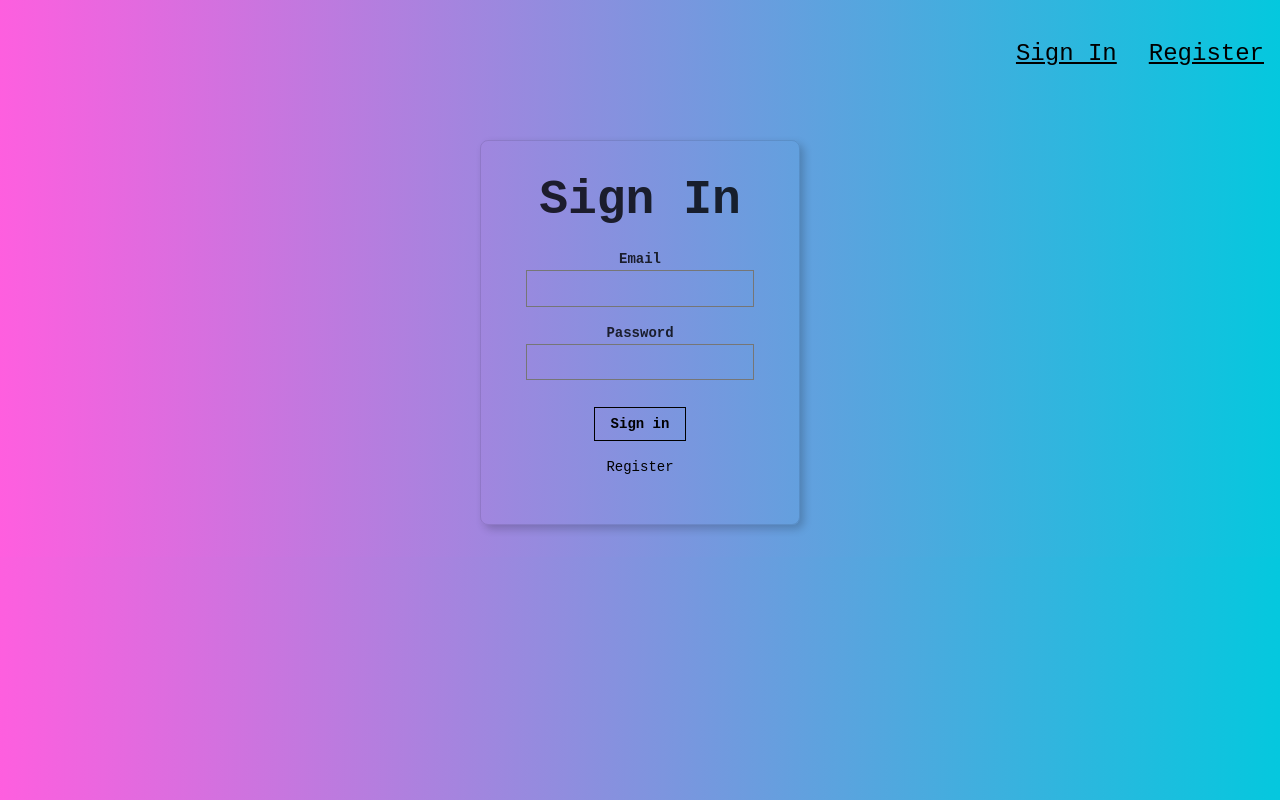
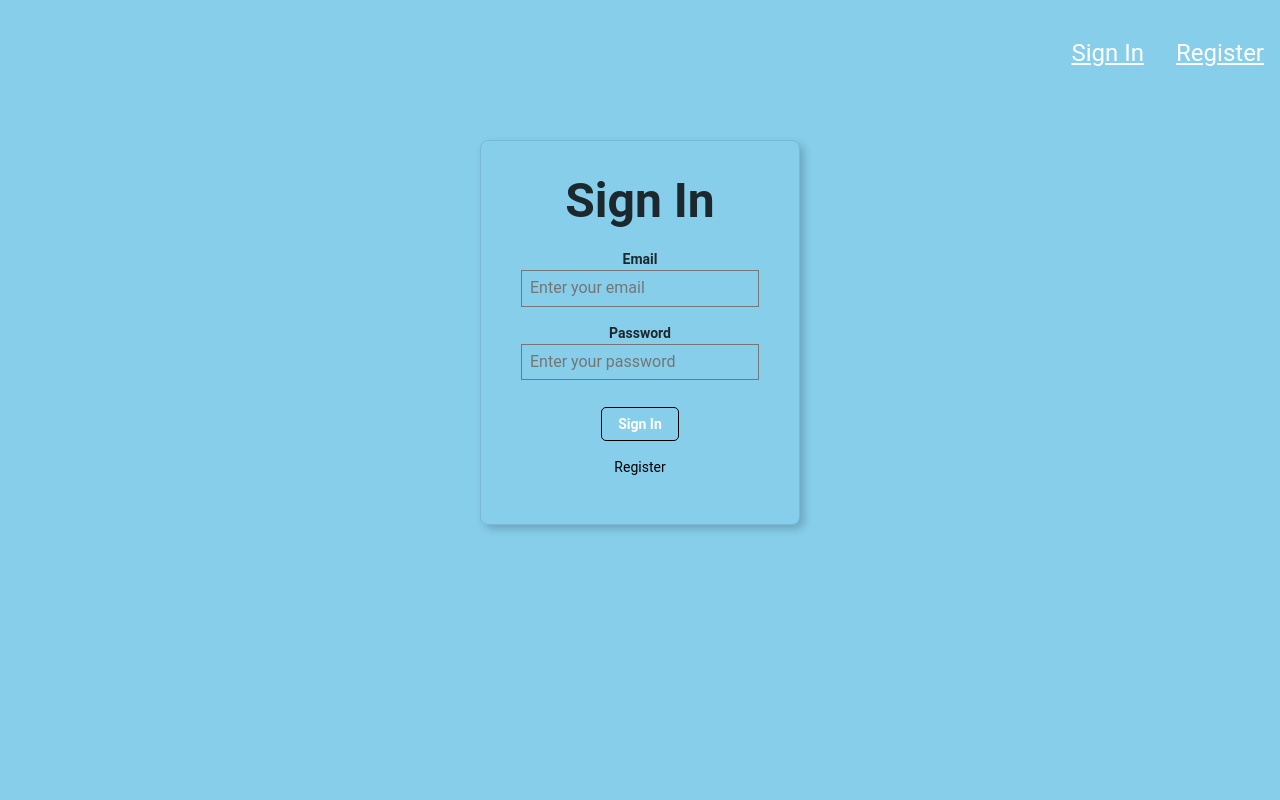
Before and after one commit to mareko77/recipe-app-frontend-mongodb, a React (Create React App) app: page / in a window 1280 px wide. Built offline with nearby package versions, Linux system fonts and the light colour scheme.

Commit message:
UI/UX improvement

```diff
--- a/package.json
+++ b/package.json
@@ -3,13 +3,8 @@
   "version": "0.1.0",
   "private": true,
   "dependencies": {
-    "bootstrap": "^5.3.3",
-    "particles-bg": "^2.5.5",
-    "pg": "^8.13.1",
     "react": "^18.2.0",
-    "react-bootstrap": "^2.10.5",
     "react-dom": "^18.2.0",
-    "react-parallax-tilt": "^1.7.164",
     "react-scripts": "^5.0.1",
     "tachyons": "^4.12.0"
   },
--- a/src/components/Navigation/Navigation.js
+++ b/src/components/Navigation/Navigation.js
@@ -3,18 +3,33 @@ import React from 'react';
 const Navigation = ({ onRouteChange, isSignedIn }) => {
   if (isSignedIn) {
     return (
-        <nav style={{display: 'flex', justifyContent: 'flex-end'}}>
-          <p onClick={() => onRouteChange('signout')} className='f3 link dim black underline pa3 pointer'>Sign Out</p>
+      <nav className="flex justify-end">
+        <p
+          onClick={() => onRouteChange('signout')}
+          className="f3 link dim white underline pa3 pointer"
+        >
+          Sign Out
+        </p>
       </nav>
     );
   } else {
     return (
-        <nav style={{display: 'flex', justifyContent: 'flex-end'}}>
-          <p onClick={() => onRouteChange('signin')} className='f3 link dim black underline pa3 pointer'>Sign In</p>
-          <p onClick={() => onRouteChange('register')} className='f3 link dim black underline pa3 pointer'>Register</p>
+      <nav className="flex justify-end">
+        <p
+          onClick={() => onRouteChange('signin')}
+          className="f3 link dim white underline pa3 pointer"
+        >
+          Sign In
+        </p>
+        <p
+          onClick={() => onRouteChange('register')}
+          className="f3 link dim white underline pa3 pointer"
+        >
+          Register
+        </p>
       </nav>
     );
   }
-}
+};
 
 export default Navigation;
--- a/src/components/RecipeBox/RecipeBox.js
+++ b/src/components/RecipeBox/RecipeBox.js
@@ -8,6 +8,7 @@ class RecipeBox extends Component {
       name: '',
       description: '',
       ingredients: '',
+      instructions: '',
       url_photo: '',
       editingRecipeId: null,
     };
@@ -29,10 +30,9 @@ class RecipeBox extends Component {
   };
 
   onSubmitRecipe = () => {
-    const { name, description, ingredients, url_photo, editingRecipeId } = this.state;
+    const { name, description, ingredients, instructions, url_photo, editingRecipeId } = this.state;
     const { user } = this.props;
 
-    const ingredientsArray = ingredients.split(',').map((ingredient) => ingredient.trim());
 
     if (editingRecipeId) {
       fetch(`https://recipe-app-backend-mongodb-9.onrender.com/recipes/${editingRecipeId}`, {
@@ -42,13 +42,14 @@ class RecipeBox extends Component {
           userId: user.id,
           name,
           description,
-          ingredients: ingredientsArray,
+          ingredients, /*: ingredientsArray,*/
+          instructions,
           url_photo,
         }),
       })
         .then(() => {
           this.fetchRecipes();
-          this.setState({ name: '', description: '', ingredients: '', url_photo: '', editingRecipeId: null });
+          this.setState({ name: '', description: '', ingredients: '', instructions: '', url_photo: '', editingRecipeId: null });
         })
         .catch((err) => console.error('Error updating recipe:', err));
     } else {
@@ -59,13 +60,14 @@ class RecipeBox extends Component {
           userId: user.id,
           name,
           description,
-          ingredients: ingredientsArray,
+          ingredients,
+          instructions,
           url_photo,
         }),
       })
         .then(() => {
           this.fetchRecipes();
-          this.setState({ name: '', description: '', ingredients: '', url_photo: '' });
+          this.setState({ name: '', description: '', ingredients: '', instructions: '', url_photo: '' });
         })
         .catch((err) => console.error('Error adding recipe:', err));
     }
@@ -79,76 +81,99 @@ class RecipeBox extends Component {
 
   onEditRecipe = (recipe) => {
     this.setState({
-      editingRecipeId: recipe._id, // Use _id for MongoDB
+      editingRecipeId: recipe._id,
       name: recipe.name,
       description: recipe.description,
-      ingredients: recipe.ingredients.join(', '), // Convert array to comma-separated string
+      ingredients: recipe.ingredients,
+      instructions: recipe.instructions,
       url_photo: recipe.url_photo,
     });
   };
 
-  render() {
-    const { recipes, name, description, ingredients, url_photo, editingRecipeId } = this.state;
+  render(){
+    const { recipes, name, description, ingredients, url_photo } = this.state;
 
     return (
       <div className="pa4">
-        <div className="mb3">
+        <h1 className="tc f3 fw6">Your Recipes</h1>
+        <div className="mb4 bg-sand pa3 br3 shadow-2">
+          <h2 className="f4">Add or Edit a Recipe</h2>
           <input
             type="text"
             placeholder="Recipe Name"
-            className="pa2 input-reset ba bg-transparent w-100 mb2"
+            className="pa2 input-reset ba b--black-20 br3 w-100 mb3"
             value={name}
             onChange={(e) => this.onInputChange('name', e.target.value)}
           />
           <textarea
             placeholder="Description"
-            className="pa2 input-reset ba bg-transparent w-100 mb2"
+            className="pa2 input-reset ba b--black-20 br3 w-100 mb3"
             value={description}
             onChange={(e) => this.onInputChange('description', e.target.value)}
           />
           <textarea
             placeholder="Ingredients (comma-separated)"
-            className="pa2 input-reset ba bg-transparent w-100 mb2"
+            className="pa2 input-reset ba b--black-20 br3 w-100 mb3"
             value={ingredients}
             onChange={(e) => this.onInputChange('ingredients', e.target.value)}
           />
+          <textarea
+            placeholder="Instructions"
+            className="pa2 input-reset ba b--black-20 br3 w-100 mb3"
+            value={this.state.instructions}
+            onChange={(e) => this.onInputChange('instructions', e.target.value)}
+          />
+
           <input
             type="text"
             placeholder="Photo URL"
-            className="pa2 input-reset ba bg-transparent w-100 mb2"
+            className="pa2 input-reset ba b--black-20 br3 w-100 mb3"
             value={url_photo}
             onChange={(e) => this.onInputChange('url_photo', e.target.value)}
           />
-          <button onClick={this.onSubmitRecipe} className="pa2 ba bw1 bg-light-green">
-            {editingRecipeId ? 'Update Recipe' : 'Add Recipe'}
+          <button
+            onClick={this.onSubmitRecipe}
+            className="pa2 ba bw1 b--black-20 bg-blue br3 grow pointer"
+          >
+            {this.state.editingRecipeId ? 'Update Recipe' : 'Add Recipe'}
           </button>
         </div>
 
-        <div className="flex flex-wrap justify-center gap3">
+        <div className="flex flex-wrap justify-center">
           {recipes.map((recipe) => (
-            <div key={recipe._id} className="recipe-item flex flex-column items-center mb4 pa3 ba b--black-20">
-              <h2 className="f4">{recipe.name}</h2>
-              <p>{recipe.description}</p>
-              <p>
-                <strong>Ingredients:</strong> {recipe.ingredients.join(', ')}
-              </p>
-              <img
-                src={recipe.url_photo}
-                alt={recipe.name}
-                className="w-100 h-auto mw5 mh3"
-              />
-              <div className="recipe-buttons mt2 flex justify-center gap2">
+            <div
+              key={recipe.id}
+              className="bg-white ba b--black-20 pa3 ma2 br3 shadow-1 w-100 w-50-m w-25-l flex flex-column justify-between"
+            >
+              <div>
+                <h2 className="f5 fw6 mb2">{recipe.name}</h2>
+                <p className="f6 mb2">{recipe.description}</p>
+                <p className="f6 mb2">
+                  <strong>Ingredients:</strong> {recipe.ingredients}
+                </p>
+                <p className="f6 mb2">
+                  <strong>Instructions:</strong> {recipe.instructions}
+                </p>
+                {recipe.url_photo && (
+                  <img
+                    src={recipe.url_photo}
+                    alt={recipe.name}
+                    className="w-100 h-auto br3 mb2"
+                  />
+                )}
+              </div>
+              <div className="flex justify-between mt3">
                 <button
-                  onClick={() => this.onDeleteRecipe(recipe._id)}
-                  className="pa2 ba bw1 bg-light-red mt2 f6 link white bg-red ba b--red br2 hover-bg-light-red"
+                  onClick={() => this.onEditRecipe(recipe)}
+                  className="pa1 ba bw1 b--blue bg-light-blue br3 pointer grow"
+                >
+                  Edit
+                </button>
+                <button
+                  onClick={() => this.onDeleteRecipe(recipe.id)}
+                  className="pa1 ba bw1 b--red bg-light-red br3 pointer grow"
                 >
                   Delete
-                </button>
-                <button
-                  onClick={() => this.onEditRecipe(recipe)}
-                  className="pa2 ba bw1 bg-light-yellow mt2 f6 link black bg-yellow ba b--yellow br2 hover-bg-light-yellow"
-                >
-                  Edit
                 </button>
               </div>
             </div>
--- a/src/components/Register/Register.js
+++ b/src/components/Register/Register.js
@@ -7,6 +7,7 @@ class Register extends React.Component {
       email: '',
       password: '',
       name: '',
+      errorMessage: '',
     };
   }
 
@@ -22,93 +23,118 @@ class Register extends React.Component {
     this.setState({ password: event.target.value });
   };
 
-  onSubmitSignIn = () => {
+
+
+  onSubmitRegister = () => {
+    const { name, email, password } = this.state;
+
+    if (!name || !email || !password) {
+      this.setState({ errorMessage: 'Please fill out all fields.' });
+      return;
+    }
+
     fetch('https://recipe-app-backend-mongodb-9.onrender.com/register', {
       method: 'post',
       headers: { 'Content-Type': 'application/json' },
-        body: JSON.stringify({
-            email: this.state.email,
-            password: this.state.password,
-            name: this.state.name,
-        }),
+      body: JSON.stringify({ name, email, password }),
     })
-        .then((response) => {
-            if (!response.ok) {
-                throw new Error('Failed to register');
-            }
-            return response.json();
-        })
+      .then((response) => response.json())
       .then((user) => {
-          console.log('User registered:', user); // Debugging
         if (user.id) {
           this.props.loadUser(user);
           this.props.onRouteChange('home');
+        } else {
+          this.setState({ errorMessage: 'Unable to register. Please try again.' });
         }
       })
       .catch((err) => {
-            console.error('Registration error:', err);
-            alert('Registration failed. Please check your details.');
+        console.error('Error during registration:', err);
+        this.setState({ errorMessage: 'An error occurred. Please try again later.' });
       });
   };
 
 
   render() {
-  const { email, password, name } = this.state;
+    const { onRouteChange } = this.props;
+    const { errorMessage } = this.state;
+
+    const inputClass =
+      'pa2 input-reset ba bg-transparent hover-bg-light-blue hover-white w-100';
+    const buttonClass =
+      'b ph3 pv2 input-reset ba b--black bg-transparent grow pointer f6 dib';
 
     return (
+      <div>
         <article className="br3 ba b--black-10 mv4 w-100 w-50-m w-25-l mw6 shadow-5 center">
           <main className="pa4 black-80">
             <div className="measure">
               <fieldset id="sign_up" className="ba b--transparent ph0 mh0">
                 <legend className="f1 fw6 ph0 mh0">Register</legend>
+                {errorMessage && (
+                  <div className="red f6 mv3">{errorMessage}</div>
+                )}
                 <div className="mt3">
-                          <label className="db fw6 lh-copy f6" htmlFor="name">Name</label>
+                  <label className="db fw6 lh-copy f6" htmlFor="name">
+                    Name
+                  </label>
                   <input
-                              className="pa2 input-reset ba bg-transparent hover-bg-black hover-white w-100"
+                    className={inputClass}
                     type="text"
                     name="name"
                     id="name"
-                              value={name}
+                    placeholder="Enter your name"
                     onChange={this.onNameChange}
                   />
                 </div>
                 <div className="mt3">
-                          <label className="db fw6 lh-copy f6" htmlFor="email-address">Email</label>
+                  <label className="db fw6 lh-copy f6" htmlFor="email-address">
+                    Email
+                  </label>
                   <input
-                              className="pa2 input-reset ba bg-transparent hover-bg-black hover-white w-100"
+                    className={inputClass}
                     type="email"
                     name="email-address"
                     id="email-address"
-                              value={email}
+                    placeholder="Enter your email"
                     onChange={this.onEmailChange}
                   />
                 </div>
                 <div className="mv3">
-                          <label className="db fw6 lh-copy f6" htmlFor="password">Password</label>
+                  <label className="db fw6 lh-copy f6" htmlFor="password">
+                    Password
+                  </label>
                   <input
-                              className="b pa2 input-reset ba bg-transparent hover-bg-black hover-white w-100"
+                    className={inputClass}
                     type="password"
                     name="password"
                     id="password"
-                              value={password}
+                    placeholder="Enter your password"
                     onChange={this.onPasswordChange}
                   />
                 </div>
               </fieldset>
-                  <div>
-                      <input
-                          onClick={this.onSubmitSignIn}
-                          className="b ph3 pv2 input-reset ba b--black bg-transparent grow pointer f6 dib"
-                          type="submit"
-                          value="Register"
-                      />
+              <div className="">
+                <button
+                  onClick={this.onSubmitRegister}
+                  className={buttonClass}
+                >
+                  Register
+                </button>
+              </div>
+              <div className="lh-copy mt3">
+                <p
+                  onClick={() => onRouteChange('signin')}
+                  className="f6 link dim black db pointer"
+                >
+                  Already have an account? Sign In
+                </p>
               </div>
             </div>
           </main>
         </article>
+      </div>
     );
   }
-
 }
 
 export default Register;
--- a/src/components/Signin/Signin.js
+++ b/src/components/Signin/Signin.js
@@ -5,7 +5,8 @@ class Signin extends React.Component {
     super(props);
     this.state = {
       signInEmail: '',
-      signInPassword: ''
+      signInPassword: '',
+      errorMessage: '',
     }
   }
 
@@ -15,71 +16,107 @@ class Signin extends React.Component {
 
   onPasswordChange = (event) => {
     this.setState({signInPassword: event.target.value})
+
+
   }
 
   onSubmitSignIn = () => {
+    const { signInEmail, signInPassword } = this.state;
+
+    if (!signInEmail || !signInPassword) {
+      this.setState({ errorMessage: 'Please enter both email and password.' });
+      return;
+    }
+
     fetch('https://recipe-app-backend-mongodb-9.onrender.com/signin', {
       method: 'post',
       headers: { 'Content-Type': 'application/json' },
-          body: JSON.stringify({
-            email: this.state.signInEmail,
-            password: this.state.signInPassword,
-          }),
+      body: JSON.stringify({ email: signInEmail, password: signInPassword }),
     })
       .then((response) => response.json())
       .then((user) => {
         if (user.id) {
           this.props.loadUser(user);
           this.props.onRouteChange('home');
+        } else {
+          this.setState({ errorMessage: 'Invalid email or password. Please try again.' });
         }
       })
-          .catch((err) => console.error('Error during sign-in:', err));
+      .catch((err) => {
+        console.error('Error during sign-in:', err);
+        this.setState({ errorMessage: 'An error occurred. Please try again later.' });
+      });
   };
-
 
   render() {
     const { onRouteChange } = this.props;
+    const { errorMessage } = this.state;
+
+    const inputClass =
+      'pa2 input-reset ba bg-transparent hover-bg-light-blue hover-white w-100';
+    const buttonClass =
+      'b ph3 pv2 input-reset ba b--black bg-transparent grow pointer f6 dib';
+
     return (
+      <div>
         <article className="br3 ba b--black-10 mv4 w-100 w-50-m w-25-l mw6 shadow-5 center">
           <main className="pa4 black-80">
             <div className="measure">
               <fieldset id="sign_up" className="ba b--transparent ph0 mh0">
                 <legend className="f1 fw6 ph0 mh0">Sign In</legend>
+                {errorMessage && (
+                  <div className="red f6 mv3">{errorMessage}</div>
+                )}
                 <div className="mt3">
-                <label className="db fw6 lh-copy f6" htmlFor="email-address">Email</label>
+                  <label
+                    className="db fw6 lh-copy f6"
+                    htmlFor="email-address"
+                  >
+                    Email
+                  </label>
                   <input
-                  className="pa2 input-reset ba bg-transparent hover-bg-black hover-white w-100"
+                    className={inputClass}
                     type="email"
                     name="email-address"
                     id="email-address"
+                    placeholder="Enter your email"
                     onChange={this.onEmailChange}
                   />
                 </div>
                 <div className="mv3">
-                <label className="db fw6 lh-copy f6" htmlFor="password">Password</label>
+                  <label className="db fw6 lh-copy f6" htmlFor="password">
+                    Password
+                  </label>
                   <input
-                  className="b pa2 input-reset ba bg-transparent hover-bg-black hover-white w-100"
+                    className={inputClass}
                     type="password"
                     name="password"
                     id="password"
+                    placeholder="Enter your password"
                     onChange={this.onPasswordChange}
                   />
                 </div>
               </fieldset>
               <div className="">
-              <input
+                <button
                   onClick={this.onSubmitSignIn}
-                className="b ph3 pv2 input-reset ba b--black bg-transparent grow pointer f6 dib"
-                type="submit"
-                value="Sign in"
-              />
+                  className={buttonClass}
+                >
+                  Sign In
+                </button>
               </div>
               <div className="lh-copy mt3">
-              <p  onClick={() => onRouteChange('register')} className="f6 link dim black db pointer">Register</p>
+                <p
+                  onClick={() => onRouteChange('register')}
+                  className="f6 link dim black db pointer"
+                >
+                  Register
+                </p>
               </div>
             </div>
           </main>
         </article>
+      </div>
     );
   }
 }
--- a/src/index.css
+++ b/src/index.css
@@ -1,10 +1,90 @@
 body {
+  font-family: 'Roboto', sans-serif;
+  background-color: #87CEEB;
+  color: #333333;
   margin: 0;
   padding: 0;
-  font-family: "Courier New", Courier, monospace;
-  background: linear-gradient(89deg, #FF5EDF 0%, #04C8DE 100%); /* w3c */
+}
+
+h1, h2, h3, h4, h5, h6 {
+  font-family: 'Roboto', sans-serif;
+  font-weight: bold;
 }
 
 button {
+  font-family: 'Roboto', sans-serif;
+  background-color: #ff9a5a;
+  color: white;
+  border: none;
+  padding: 12px 20px;
+  border-radius: 5px;
   cursor: pointer;
+  font-size: 16px;
+  transition: background-color 0.3s ease, transform 0.2s ease;
 }
+
+button:hover {
+  background-color: #ff7f42;
+  transform: scale(1.05);
+}
+
+button:focus {
+  outline: none;
+}
+
+a {
+  text-decoration: none;
+  color: #ff9a5a;
+  transition: color 0.3s ease;
+}
+
+a:hover {
+  color: #ff7f42;
+}
+
+.container {
+  max-width: 1200px;
+  margin: 0 auto;
+  padding: 20px;
+}
+
+.section {
+  background-color: #ffffff;
+  margin-bottom: 20px;
+  padding: 20px;
+  border-radius: 10px;
+}
+
+/* Recipe card styles */
+.recipe-card {
+  background-color: #f7f7f7;
+  border: 1px solid #e0e0e0;
+  border-radius: 10px;
+  margin: 15px 0;
+  padding: 15px;
+}
+
+.recipe-card h3 {
+  font-size: 1.5em;
+  color: #ff9a5a;
+  margin-bottom: 10px;
+}
+
+.recipe-card p {
+  font-size: 1em;
+  line-height: 1.5;
+}
+
+
+
+/* Responsive adjustments */
+@media (max-width: 768px) {
+  .container {
+    padding: 10px;
+  }
+
+  button {
+    padding: 10px 15px;
+    font-size: 14px;
+  }
+}
```
Also changed, not shown: 1 other file (tests, documents, lock files or other folders). Lines whose indentation alone changed are shown as unchanged.
